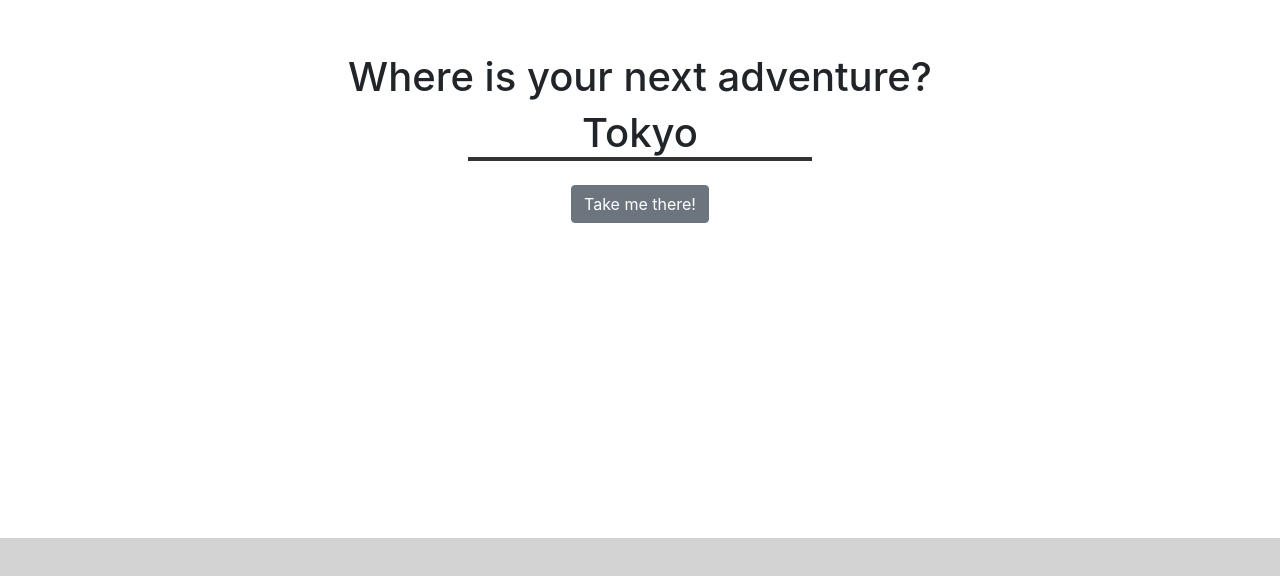
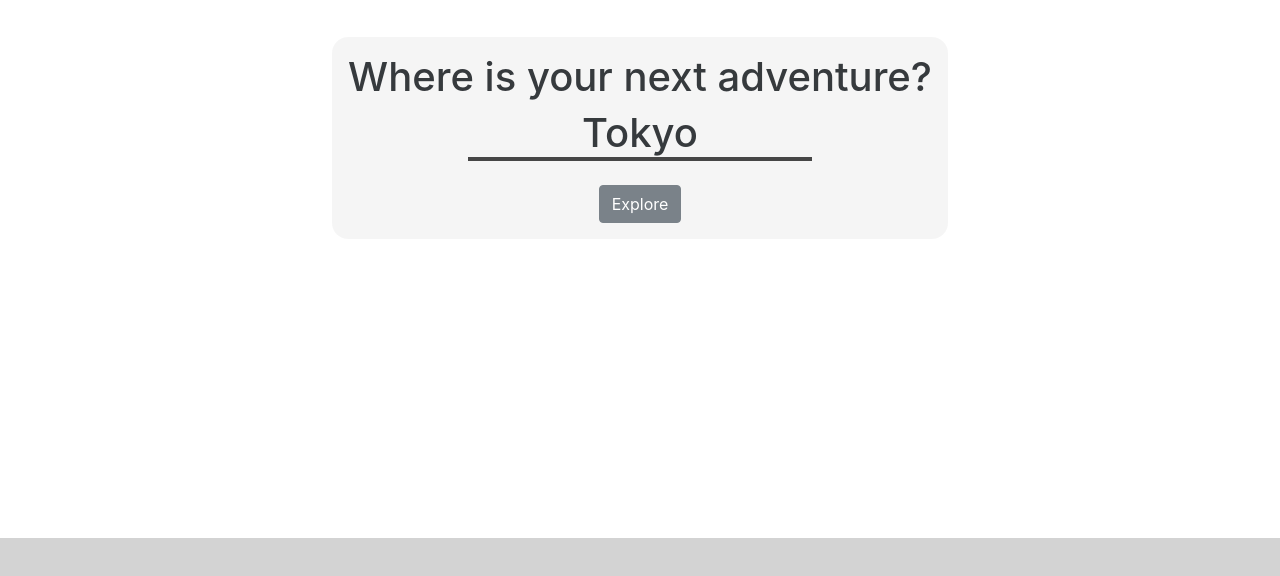
Before and after one commit to jp0123/luxury_escapes, a plain HTML site: page index.html in a window 1280 px wide. Shown: the part 262-838 px from the top of the page. Drawn offline with nearby package versions, Linux system fonts and the light colour scheme; some packages are replaced by stand-ins of ours; no server answers.

Commit message:
Update Hero section text background

```diff
--- a/index.html
+++ b/index.html
@@ -17,7 +17,7 @@
         <div class="hero-content">
             <h1>Where is your next adventure?</h1>
             <h1 id="destination">Tokyo</h1>
-            <a href="#vp" class="btn btn-secondary more-button text-center" id="destination-button">Take me there!</a>
+            <a href="#vp" class="btn btn-secondary more-button text-center" id="destination-button">Explore</a>
         </div>
     </div>
 
--- a/stylesheets/app.css
+++ b/stylesheets/app.css
@@ -13,7 +13,10 @@
 
 .hero-content {
     text-align: center;
-
+    padding: 1rem;
+    border-radius: 1rem;
+    background-color: whitesmoke;
+    opacity: 0.9;
 }
 
 #destination {
```
